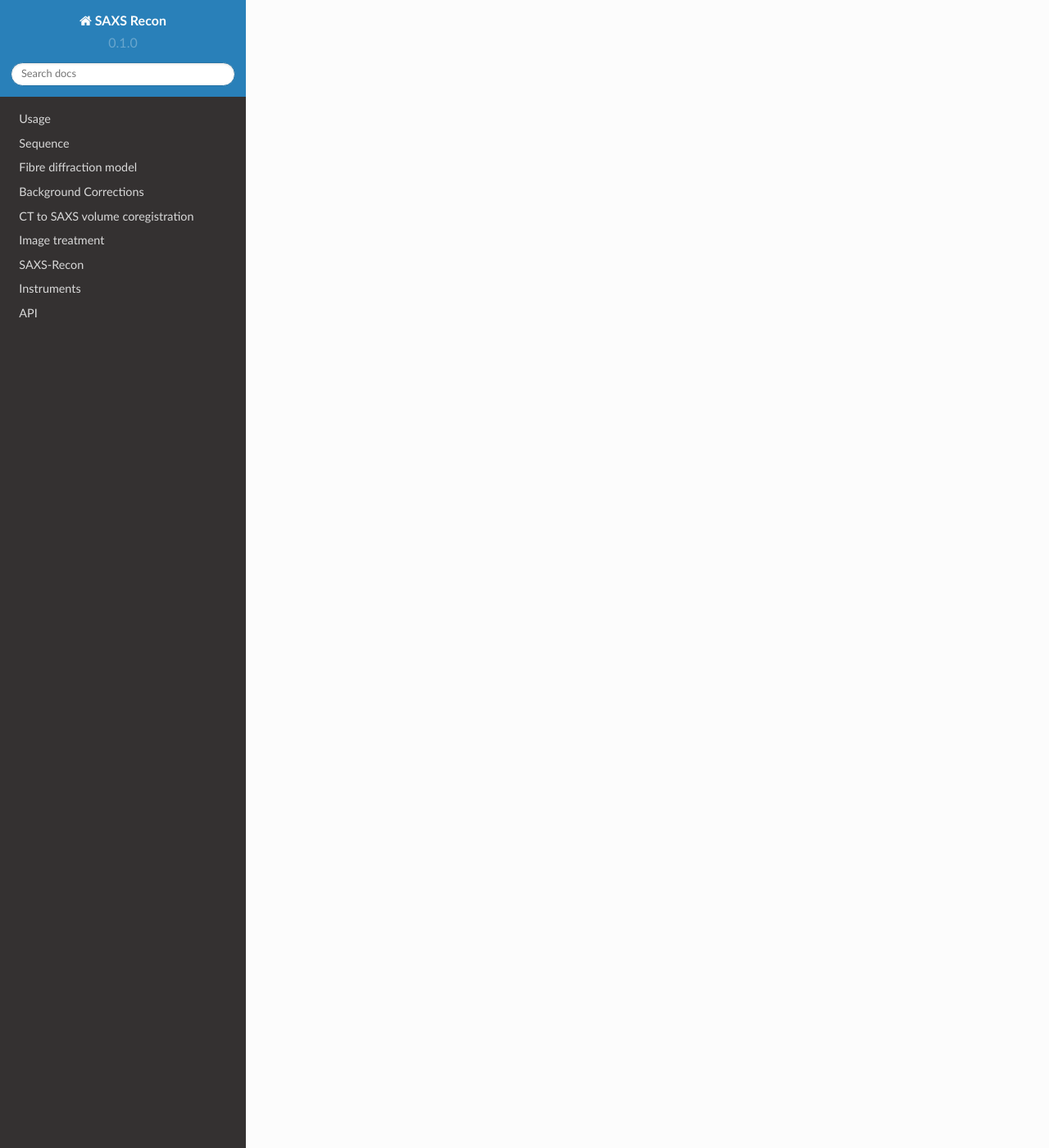
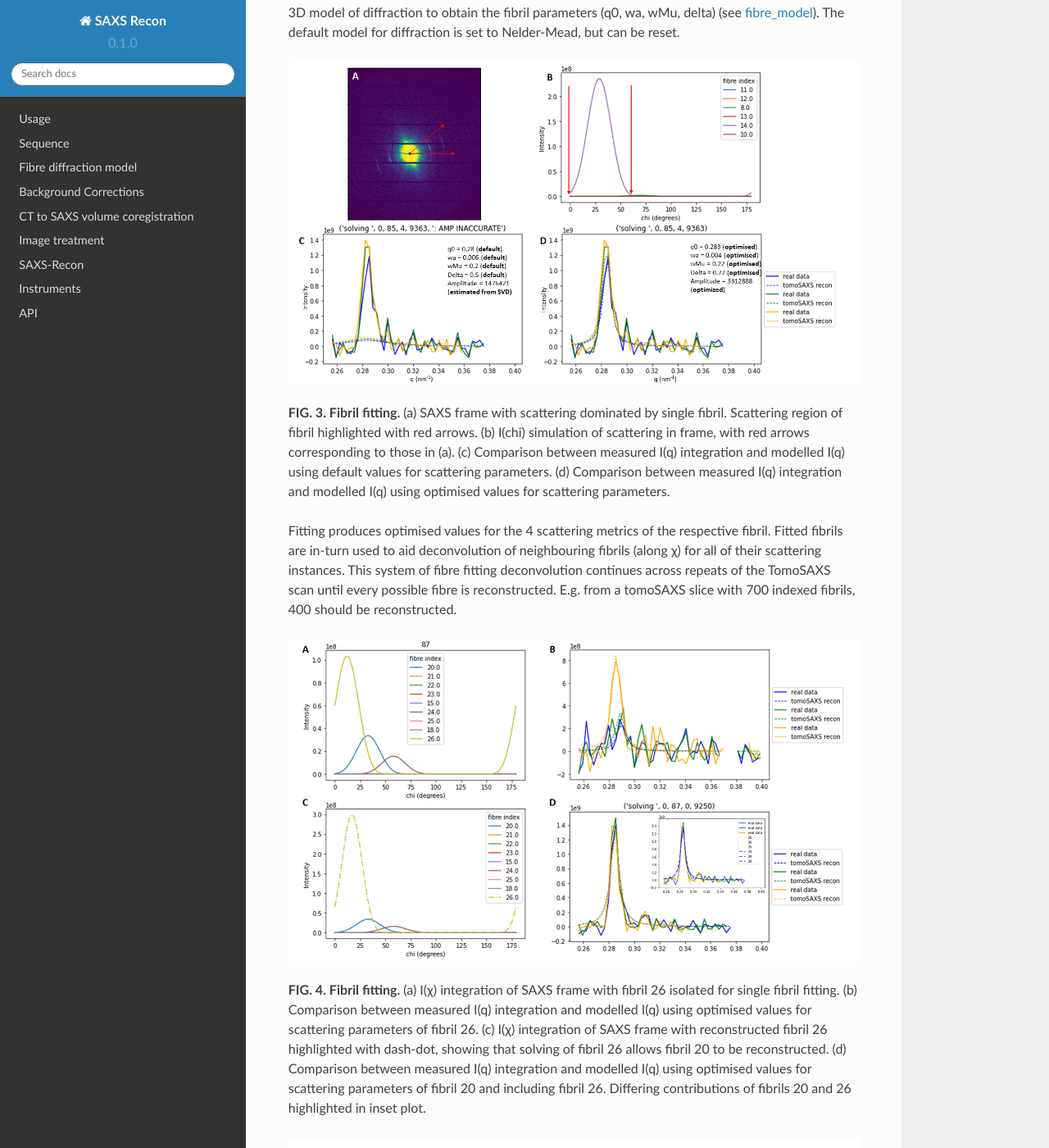
Before and after one commit to himadri111/saxs-docs-tutorial, a Sphinx documentation site: the page built from docs/source/recon.rst, in a window 1280 px wide and 1400 px high, scrolled down 2394 px. Shown: the whole window at 82% size. Built offline with Sphinx 7.4.7 and the Read the Docs theme 2.0.0, drawn with Linux system fonts in a browser that asks for light colours; some of the changed text lies outside the part shown.

Commit message:
Update recon.rst

```diff
--- a/docs/source/recon.rst
+++ b/docs/source/recon.rst
@@ -21,6 +21,9 @@ This process uses 3D diffraction modelling to estimate four properties related t
 .. _frame_intro-label:
 
 .. image:: recon_Fig_1.png
+**FIG. 1. Scattering properties.** (a) SAXS frame with axes of interest highlighted. Orange dashed line running through meridional collagen peak represents the azimuthal q axis  (measured in nm :sup:`-1`); dashed purple lines on either side of peak represent the radial χ axis (measured in degrees :sup:`o`). The relationship between Delta values and peak shape is highlighted by simulations inset on the lower RHS. (b) I(χ) integration between 0-180 :sup:`o`, displaying wMu as the region of χ represented by the scatter of the respective peak. (c) I(q) integration across the peak with q0 highlighted as the peak position of modelled function in q, and wa as the width of the model in q (nm :sup:`-1`).
+
+
 
 
 These properties are measured for scattering instances where a user defined region (∆χ ; default = >10o) of the scattering signal across the χ axis is represented by the independent scattering of either 1(∆χs) or 2 (∆χo) collagen fibres.
@@ -29,10 +32,26 @@ These steps are repeated through multiple scans on the same dataset to first sol
 
 .. figure:: recon_Fig_2.png
 
-FIG. 2. Fibre fitting scenarios. (a) Frame consisting of scattering from five fibrils, whose patterns are estimated along χ in (b). fibre 32 is predicted to provide >90% of scattering intensity for the portion of χ marked with blue vertical lines.
+**FIG. 2. Fibre fitting scenarios.** (a) Frame consisting of scattering from five fibrils, whose patterns are estimated along χ in (b). fibre 32 is predicted to provide >90% of scattering intensity for the portion of χ marked with blue vertical lines.
 (c) Frame consisting of scattering from seven fibrils, whose patterns are estimated along χ in (d). The combined scattering of fibres 35 and 39 is predicted to provide >90% of scattering intensity for the portion of χ marked with red/green vertical lines.
 
 
 Independent scattering instances are estimated through the simulation of the respective tomoSAXS scan. Here, the angular orientation values for each indexed fibre (α,β), registered to the voxel coordinates of the tomoSAXS scan (see `registration <https://himadri111-saxs-docs-tutorial.readthedocs.io/en/latest/coreg.html>`_), are used to simulate scattering in each beampath of the TomoSAXS scan. Simulated scattering is integrated across χ, and fibres that produce simulated scattering intensities that provide a percentage of total scatter above a user-defined threshold (rs; default is 90%) are isolated as “solvable”.
 
+
 Isolated scattering signals are then sampled in the real data for the respective simulated beampath, using 1D azimuthal integration over a user-defined number of angular sectors (“cakes”) (nχc) of user-defined width along χ (∆χc). These samples are then fitted using nonlinear optimisation to the 3D model of diffraction to obtain the fibril parameters (q0, wa, wMu, delta) (see `fibre_model <https://himadri111-saxs-docs-tutorial.readthedocs.io/en/latest/fibremodel.html>`_). The default model for diffraction is set to Nelder-Mead, but can be reset.
+
+
+.. figure:: recon_Fig_3.png
+
+**FIG. 3. Fibril fitting.** (a) SAXS frame with scattering dominated by single fibril. Scattering region of fibril highlighted with red arrows. (b) I(chi) simulation of scattering in frame, with red arrows corresponding to those in (a). (c) Comparison between measured I(q) integration and modelled I(q) using default values for scattering parameters. (d) Comparison between measured I(q) integration and modelled I(q) using optimised values for scattering parameters.
+
+Fitting produces optimised values for the 4 scattering metrics of the respective fibril. Fitted fibrils are in-turn used to aid deconvolution of neighbouring fibrils (along χ) for all of their scattering instances. This system of fibre fitting deconvolution continues across repeats of the TomoSAXS scan until every possible fibre is reconstructed. E.g. from a tomoSAXS slice with 700 indexed fibrils, 400 should be reconstructed.
+
+
+.. figure:: recon_Fig_5.png
+
+**FIG. 4. Fibril fitting.** (a) I(χ) integration of SAXS frame with fibril 26 isolated for single fibril fitting. (b) Comparison between measured I(q) integration and modelled I(q) using optimised values for scattering parameters of fibril 26. (c) I(χ) integration of SAXS frame with reconstructed fibril 26 highlighted with dash-dot, showing that solving of fibril 26 allows fibril 20 to be reconstructed. (d) Comparison between measured I(q) integration and modelled I(q) using optimised values for scattering parameters of fibril 20 and including fibril 26. Differing contributions of fibrils 20 and 26 highlighted in inset plot.
+
+
+.. figure:: recon_Fig_4.png
```
